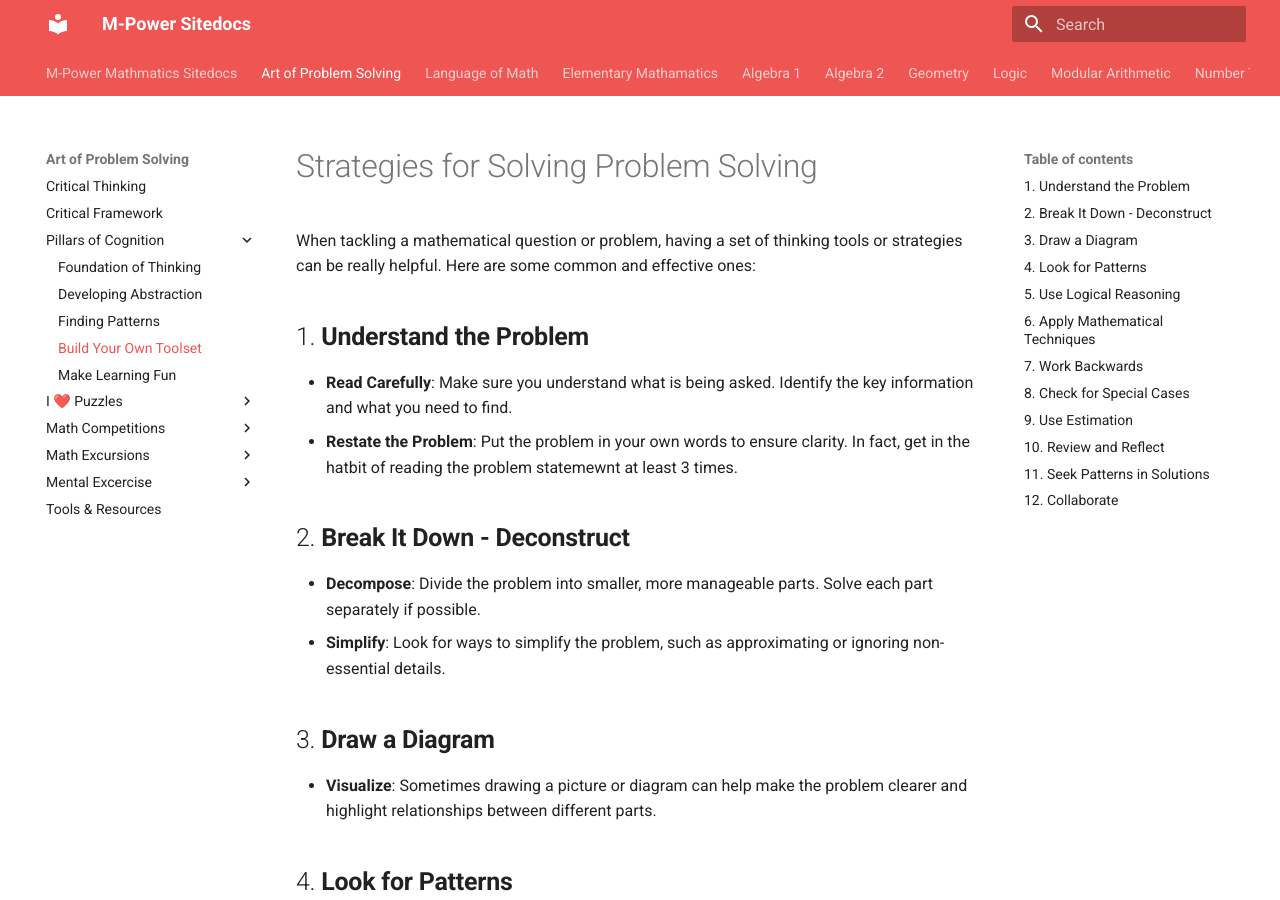
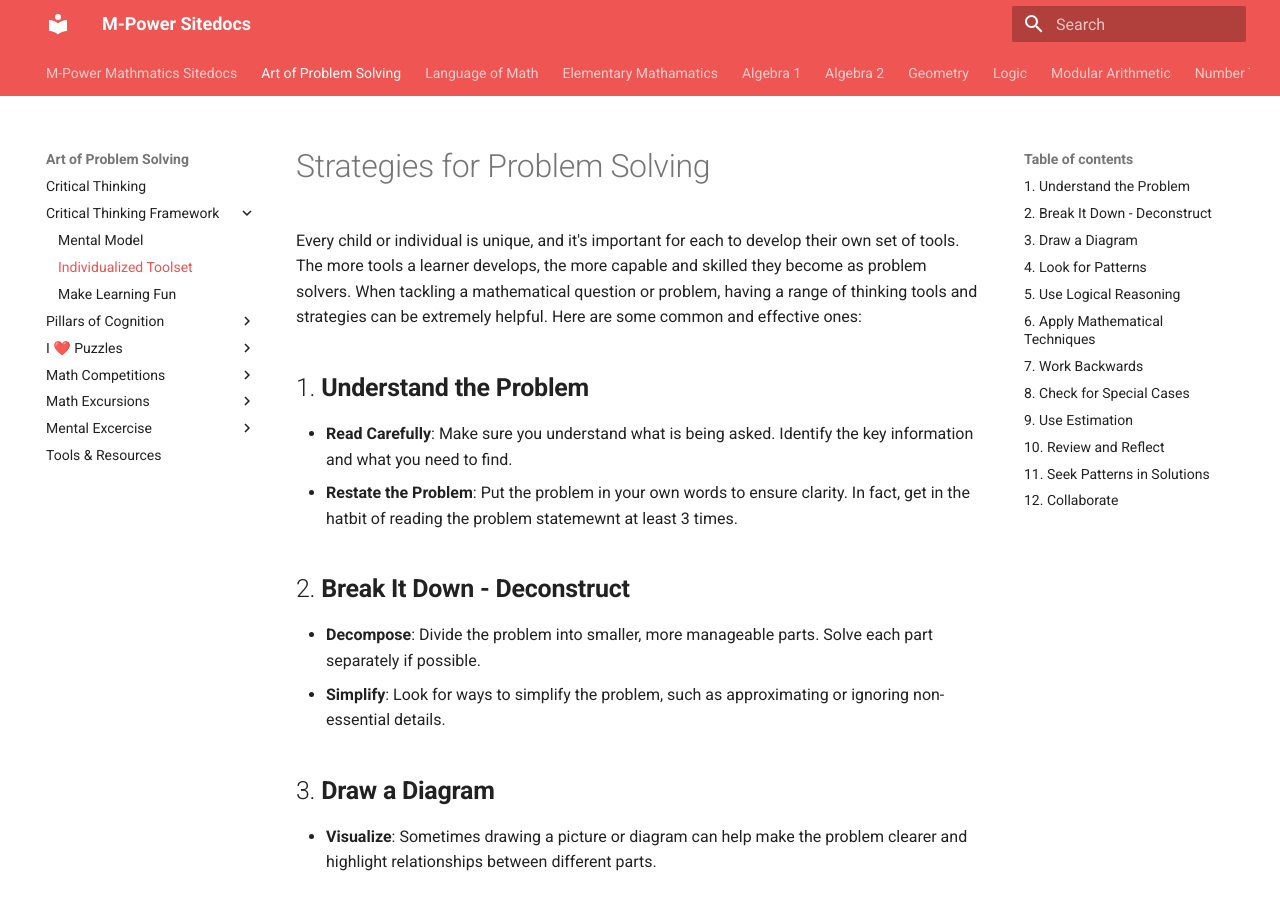
Before and after one commit to baseonballs/mpower-sitedocs, an MkDocs documentation site: the page built from site-docs/mathematics/critical-thinking/toolbox/strategies.md, in a window 1280 px wide and 900 px high. Built offline with MkDocs 1.6.1 and Material for MkDocs 9.7.7, drawn with Linux system fonts in a browser that asks for light colours.

Commit message:
cleaned up strategies in critical thinking framework.

```diff
--- a/mkdocs.yml
+++ b/mkdocs.yml
@@ -73,13 +73,14 @@ nav:
   - "M-Power Mathmatics Sitedocs": "index.md"
   - "Art of Problem Solving":
     - "Critical Thinking": "mathematics/aops/critical_thinking.md"
-    - "Critical Framework": "mathematics/aops/critical_thinking_framework.md"
+    - "Critical Thinking Framework":
+      - "Mental Model": "mathematics/aops/critical_thinking_framework.md"
+      - "Individualized Toolset": "mathematics/critical-thinking/toolbox/strategies.md"
+      - "Make Learning Fun" : "mathematics/critical-thinking/cognition/learning-fun-motivator.md"
     - "Pillars of Cognition":
       - "Foundation of Thinking": "mathematics/critical-thinking/cognition/pillars-of-cognition.md"
       - "Developing Abstraction" : "mathematics/critical-thinking/cognition/abstraction.md"
-      - "Finding Patterns" : "mathematics/critical-thinking/cognition/finding-patterns.md"
-      - "Build Your Own Toolset": "mathematics/critical-thinking/toolbox/strategies.md"
-      - "Make Learning Fun" : "mathematics/critical-thinking/cognition/learning-fun-motivator.md"
+      - "Finding Patterns in Things" : "mathematics/critical-thinking/cognition/finding-patterns.md"
     - "I ❤️ Puzzles":
       - "Puzzle 1 - What is my number?": "./mathematics/elem/puzzles/level-a/puzzle-01.md"
       - "Puzzle 2 - Magic Square, 3x3": "./mathematics/elem/puzzles/level-a/magic-squares/ms-3x3.md"
--- a/site-docs/mathematics/critical-thinking/toolbox/strategies.md
+++ b/site-docs/mathematics/critical-thinking/toolbox/strategies.md
@@ -1,7 +1,7 @@
 
-# Strategies for Solving Problem Solving
+# Strategies for Problem Solving
 
-When tackling a mathematical question or problem, having a set of thinking tools or strategies can be really helpful. Here are some common and effective ones:
+Every child or individual is unique, and it's important for each to develop their own set of tools. The more tools a learner develops, the more capable and skilled they become as problem solvers. When tackling a mathematical question or problem, having a range of thinking tools and strategies can be extremely helpful. Here are some common and effective ones:
 
 ## 1. **Understand the Problem**
 
```
